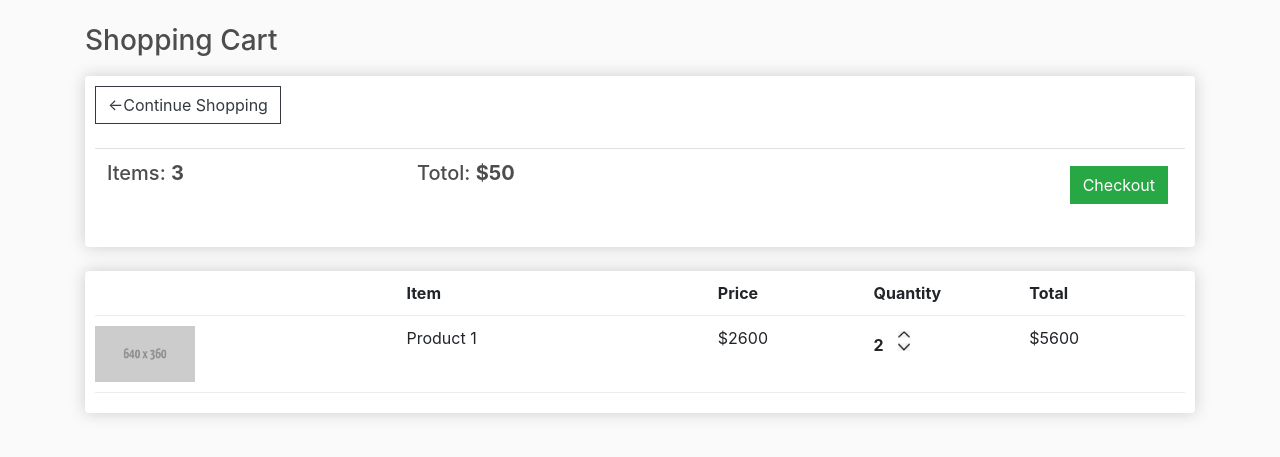
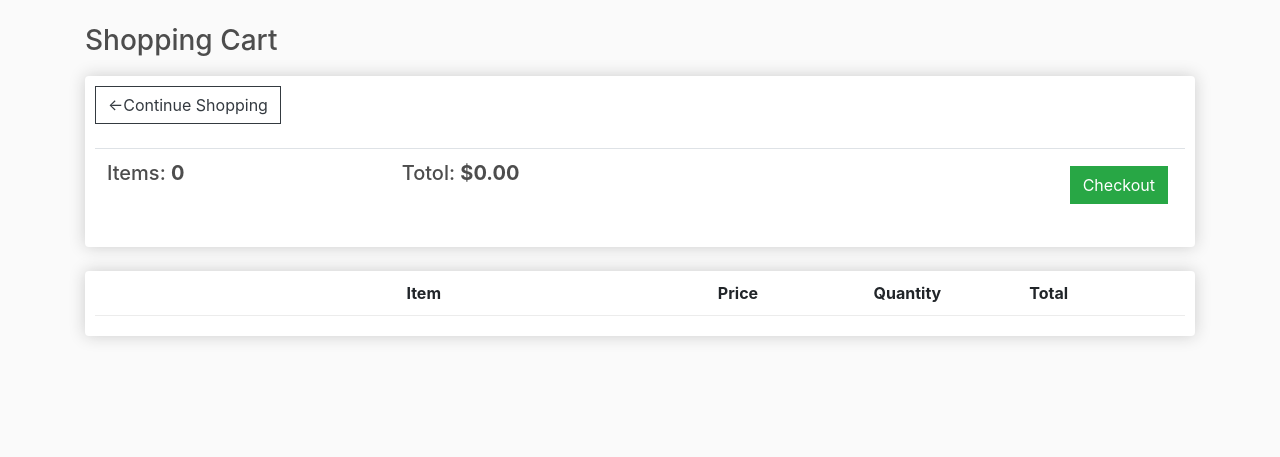
Before and after one commit to utsavlamgade/ecomStore, a Django app: page /cart/ in a window 1280 px wide. Shown: the part 57-514 px from the top of the page. Run offline with Django 3.2, Linux system fonts and the light colour scheme; lists and menus that the app fills with data are empty; some libraries are stand-ins or nearby versions.

Commit message:
use cart

```diff
--- a/store/templates/store/cart.html
+++ b/store/templates/store/cart.html
@@ -14,8 +14,8 @@
 
             <table class="table">
                 <tr>
-                    <th><h5>Items: <strong>3</strong></h5></th>
-                    <th><h5>Totol: <strong>$50</strong></h5></th>
+                    <th><h5>Items: <strong>{{order.get_cart_items}}</strong></h5></th>
+                    <th><h5>Totol: <strong>${{order.get_cart_total|floatformat:2}}</strong></h5></th>
                     <th>
                         <a style="float:right; margin:5px" class="btn btn-success" href="{% url 'checkout' %}">Checkout</a>
                     </th>
@@ -35,20 +35,22 @@
                 <div style="flex:1"><strong>Total</strong></div>
             </div>
 
+            {% for item in items %}
             <div class="cart-row">
-                <div style="flex:2"><img class="row-image" src="{% static 'images/placeholder.png' %}" alt=""></div>
-                <div style="flex:2">Product 1</div>
-                <div style="flex:1">$2600</div>
+                <div style="flex:2"><img class="row-image" src="{{item.product.imageURL}}" alt=""></div>
+                <div style="flex:2">{{item.product.name}}</div>
+                <div style="flex:1">{{item.product.price|floatformat:2}}</div>
                 <div style="flex:1">
-                    <p class="quantity">2</p>
+                    <p class="quantity">{{item.quantity}}</p>
                     <div class="quantity">
                         <img class="chg-quantity"  src="{% static 'images/up.png' %}">
 
                         <img class="chg-quantity"  src="{% static 'images/down.png' %}">
                     </div>
                 </div>
-                <div style="flex:1"><p>$5600</p></div>
+                <div style="flex:1"><p>{{item.get_total}}</p></div>
             </div>
+            {% endfor %}
 
         </div>
     </div>
--- a/store/views.py
+++ b/store/views.py
@@ -8,9 +8,25 @@ def store(request):
     return render(request, 'store/store.html', context)
 
 def cart(request):
-    context = {}
+    if request.user.is_authenticated:
+        customer = request.user.customer
+        order, created = Order.objects.get_or_create(customer=customer, complete=False)
+        items = order.orderitem_set.all()
+    else:
+        items = []
+        order = {'get_cart_total':0, 'get_cart_items':0 }
+
+    context = {'items':items, 'order':order}
     return render(request, 'store/cart.html', context)
 
 def checkout(request):
-    context = {}
+    if request.user.is_authenticated:
+        customer = request.user.customer
+        order, created = Order.objects.get_or_create(customer=customer, complete=False)
+        items = order.orderitem_set.all()
+    else:
+        items = []
+        order = {'get_cart_total':0, 'get_cart_items':0 }
+
+    context = {'items':items, 'order':order}
     return render(request, 'store/checkout.html', context)
```
Also changed, not shown: store/models.py (+17 -1 lines), store/templates/store/checkout.html (+8 -6 lines), db.sqlite3, store/templates/store/store.html (line endings or trailing spaces).
